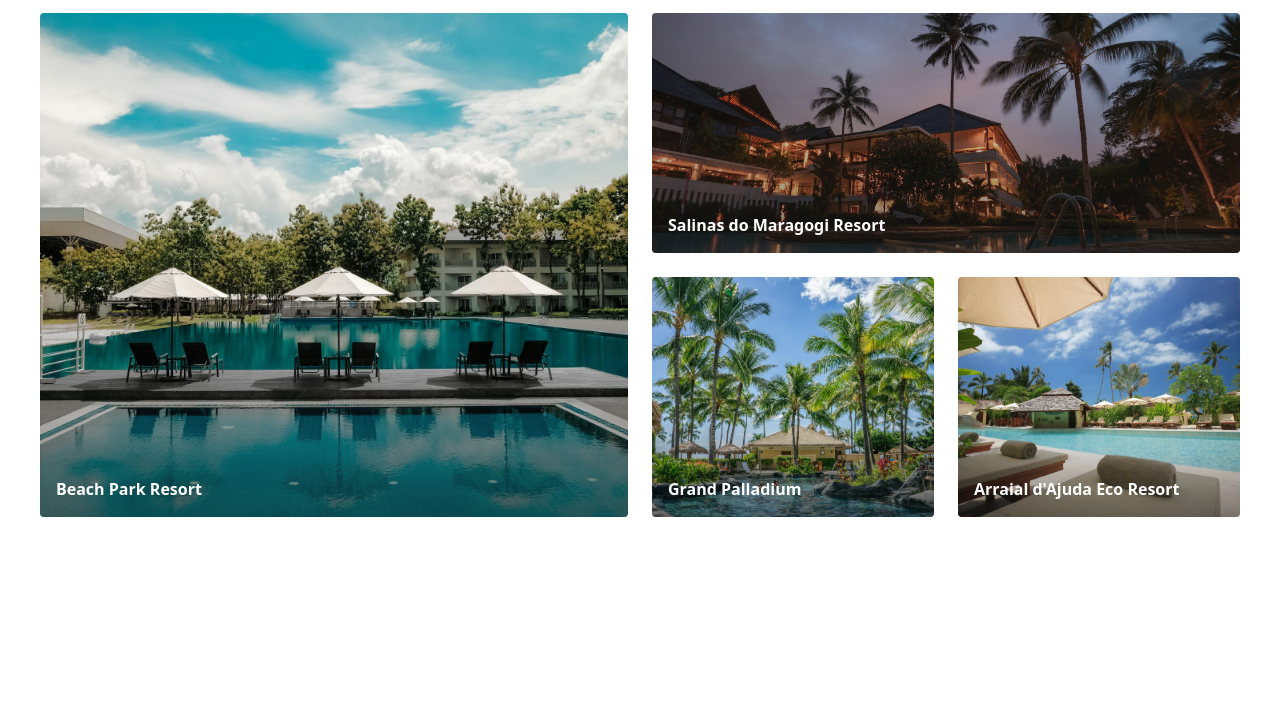
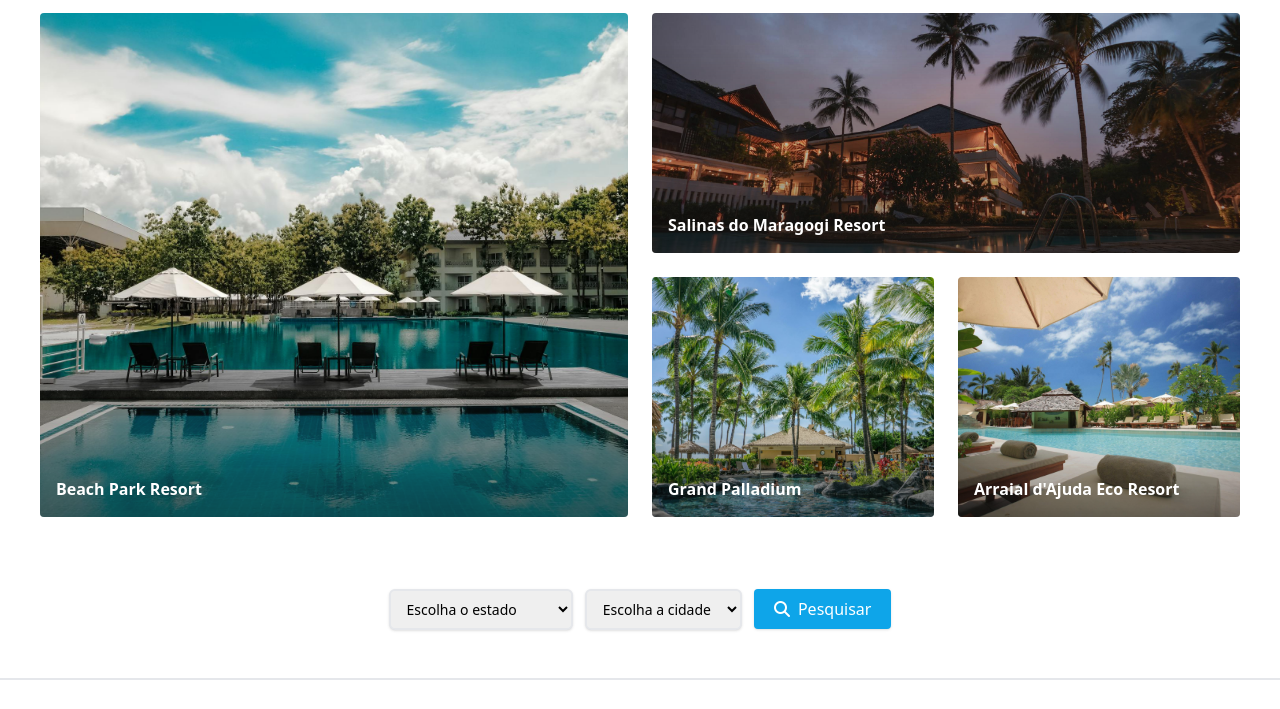
Before and after one commit to 0Carvalh0/estudos-bs-tw, a website: page TW_Tiago-Matos/home.html in a window 1280 px wide. Shown: the part 1086-1795 px from the top of the page. Before the commit the page ends 1627 px from the top, so only its background shows below. Drawn offline with Linux system fonts and the light colour scheme.

Commit message:
feat: aula 24 - Criando uma página de hotéis 5

```diff
--- a/TW_Tiago-Matos/home.html
+++ b/TW_Tiago-Matos/home.html
@@ -28,7 +28,7 @@
     <header
       class="container flex items-center justify-between mx-auto px-4 h-24"
     >
-      <div class="font-black text-xl">LOGO</div>
+      <div class="font-black text-4xl">LOGO</div>
       <nav class="flex gap-4">
         <a
           href="#"
@@ -208,5 +208,67 @@
         </div>
       </section>
     </section>
+
+    <section class="grid place-items-center py-12">
+      <form action="#" class="space-x-2">
+        <select
+          name="estado"
+          id="estado"
+          class="dark:bg-gray-800 dark:text-white border-2 border-gray-200 dark:border-gray-700 active:scale-95 px-3 py-2 text-sm rounded-md shadow transition duration-75 ease-in-out"
+        >
+          <option value="" disabled selected>Escolha o estado</option>
+          <option value="ac">Acre</option>
+          <option value="al">Alagoas</option>
+          <option value="ap">Amapá</option>
+          <option value="am">Amazonas</option>
+          <option value="ba">Bahia</option>
+          <option value="ce">Ceará</option>
+          <option value="df">Distrito Federal</option>
+          <option value="es">Espírito Santo</option>
+          <option value="go">Goiás</option>
+          <option value="ma">Maranhão</option>
+          <option value="mt">Mato Grosso</option>
+          <option value="ms">Mato Grosso do Sul</option>
+          <option value="mg">Minas Gerais</option>
+          <option value="pa">Pará</option>
+          <option value="pb">Paraíba</option>
+          <option value="pr">Paraná</option>
+          <option value="pe">Pernambuco</option>
+          <option value="pi">Piauí</option>
+          <option value="rj">Rio de Janeiro</option>
+          <option value="rn">Rio Grande do Norte</option>
+          <option value="rs">Rio Grande do Sul</option>
+          <option value="ro">Rondônia</option>
+          <option value="rr">Roraima</option>
+          <option value="sc">Santa Catarina</option>
+          <option value="se">Sergipe</option>
+          <option value="sp">São Paulo</option>
+          <option value="to">Tocantins</option>
+        </select>
+
+        <select
+          name="cidade"
+          id="cidade"
+          class="dark:bg-gray-800 dark:text-white border-2 border-gray-200 dark:border-gray-700 active:scale-95 px-3 py-2 text-sm rounded-md shadow transition duration-75 ease-in-out"
+        >
+          <option value="">Escolha a cidade</option>
+        </select>
+
+        <button
+          class="inline-flex items-center bg-sky-500 hover:bg-sky-600 text-white dark:text-black text-base px-5 py-2 gap-2 rounded shadow active:ring-2 active:scale-90"
+        >
+          <i class="fa-solid fa-magnifying-glass"></i>Pesquisar
+        </button>
+      </form>
+    </section>
+
+    <footer class="flex justify-between px-16 py-8 border-t-2 border-gray-200">
+      <div class="font-black text-4xl text-gray-400">LOGO</div>
+
+      <div class="flex items-center gap-2 text-3xl text-gray-400">
+        <a href="#"><i class="fa-brands fa-square-facebook"></i></a
+        ><a href="#"><i class="fa-brands fa-square-instagram"></i></a>
+      </div>
+    </footer>
   </body>
 </html>
```
Also changed, not shown: TW_Tiago-Matos/output.css.
